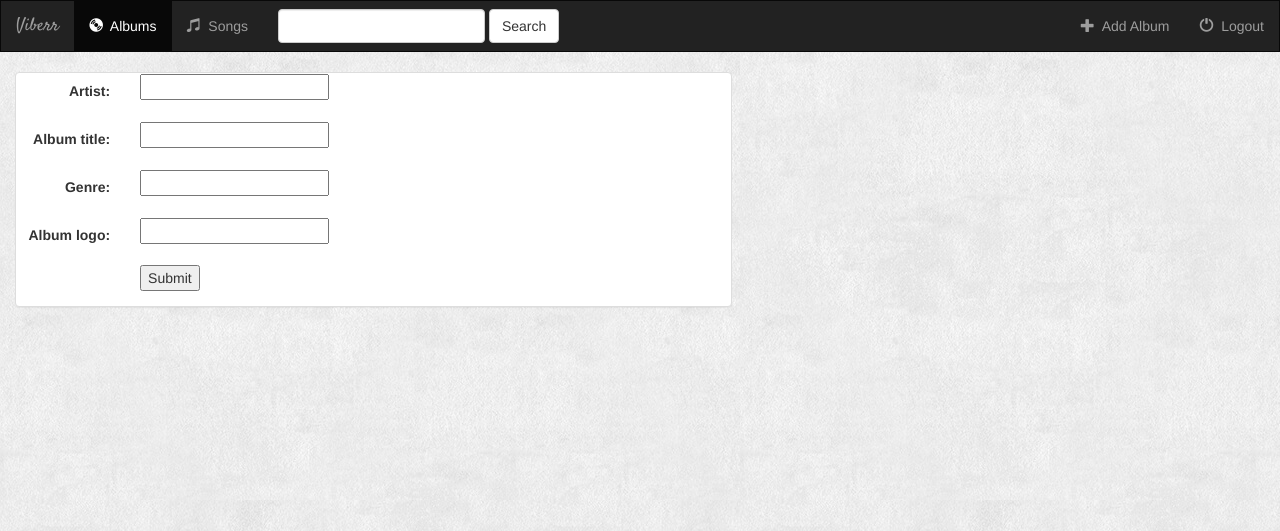
After one commit to stephanieluz/DjangoSite, a Django app: page /music/album/add/ in a window 1280 px wide. The commit adds this page. Shown: the top 531 px of the page. Run offline with Django 3.2, Linux system fonts and the light colour scheme; some libraries are stand-ins or nearby versions.

Commit message:
Added User Add Album Capability

```diff
--- a/music/models.py
+++ b/music/models.py
@@ -1,7 +1,5 @@
 from django.db import models
-from django.core.urlresolvers import reverse
-
-# Create your models here.
+from django.urls import reverse
 
 class Album(models.Model):
     artist = models.CharField(max_length=250)
@@ -10,7 +8,7 @@ class Album(models.Model):
     album_logo = models.CharField(max_length=1000)
 
     def get_absolute_url(self):
-        return reverse('music:detail', kwargs={'pk':self.pk})
+        return reverse('music:detail', kwargs={'pk': self.pk})
 
     def __str__(self):
         return self.album_title + ' - ' + self.artist
--- a/music/templates/music/album_form.html
+++ b/music/templates/music/album_form.html
@@ -12,6 +12,12 @@
             <div class="panel panel-default">
                 <form class="form-horizontal" action="" method="post" enctype="multipart/form-data">
                     {% csrf_token %}
+                    {% include 'music/form_template.html' %}
+                    <div class="form-group">
+                        <div class="col-sm-offset-2 col-sm-10">
+                            <button type="submit" class-"btn btn-success">Submit</button>
+                        </div>
+                    </div>
                 </form>
             </div>
         </div>
--- a/music/templates/music/base.html
+++ b/music/templates/music/base.html
@@ -52,7 +52,7 @@
 
             <ul class="nav navbar-nav navbar-right">
                 <li class="">
-                    <a href="#">
+                    <a href="{% url 'music:album-add' %}">
                         <span class="glyphicon glyphicon-plus" aria-hidden="true"></span>&nbsp; Add Album
                     </a>
                 </li>
--- /dev/null
+++ b/music/templates/music/form_template.html
@@ -0,0 +1,9 @@
+{% for field in form %}
+    <div class="form-group">
+        <div class="col-sm-offset-2 col-sm-10">
+            <span class="text-danger small">{{ field.errors}}</span>
+        </div>
+        <label class="control-label col-sm-2">{{ field.label_tag }}</label>
+        <div class="col-sm-10">{{ field }}</div>
+    </div>
+{% endfor %}
--- a/music/urls.py
+++ b/music/urls.py
@@ -11,6 +11,6 @@ urlpatterns = [
     re_path(r'^(?P<pk>[0-9]+)/$', views.DetailView.as_view(), name='detail'),
 
     # /music/album/add/
-    path('album/add/$', views.AlbumCreate.as_view(), name='album-add')
+    re_path(r'^album/add/$', views.AlbumCreate.as_view(), name='album-add'),
 
 ]
```
